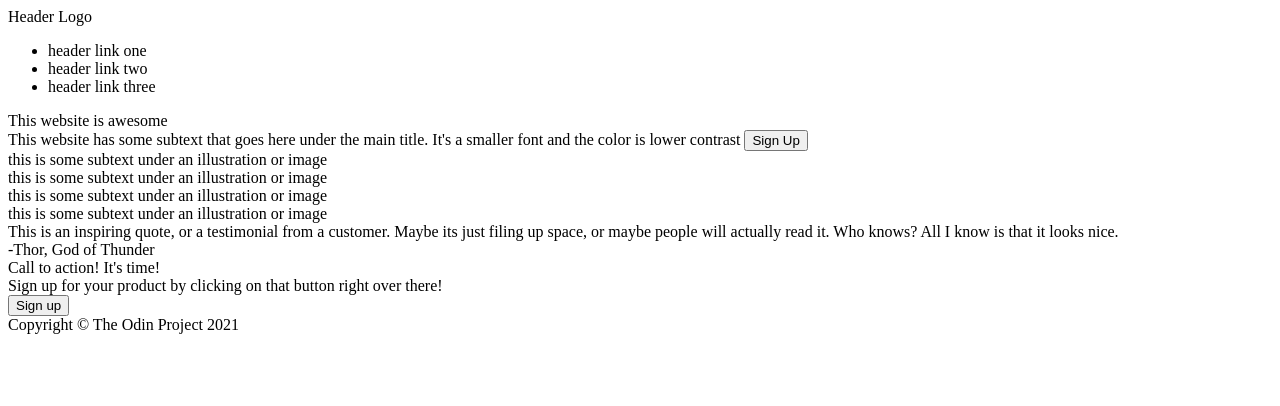
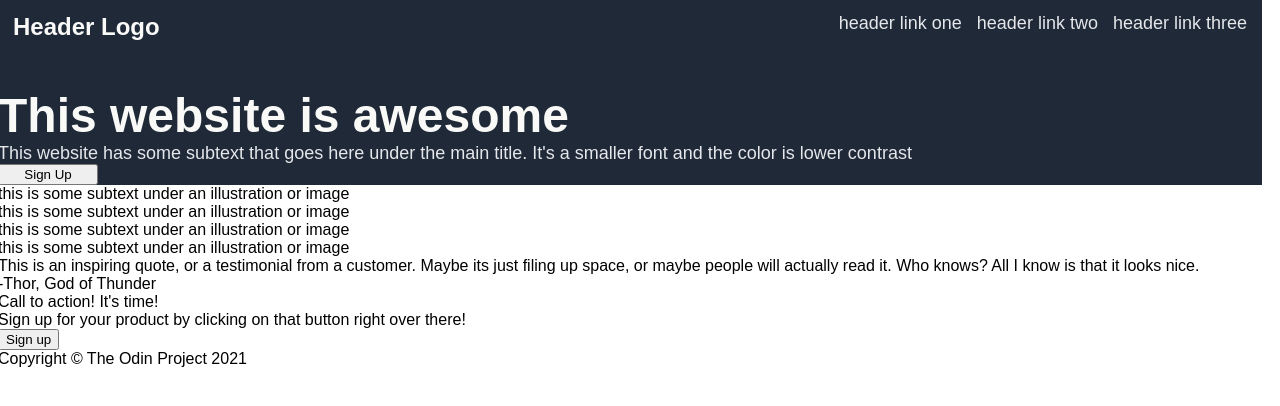
Before and after one commit to harryb94/landing-page, a plain HTML site: page index.html in a window 1280 px wide. Drawn offline with Linux system fonts and the light colour scheme.

Commit message:
Work on styles.css

```diff
--- a/index.html
+++ b/index.html
@@ -6,6 +6,7 @@
     <link rel="stylesheet" href="styles.css">
 </head>
 
+<div class="container">
 
 <header>
     <div class="header-logo">Header Logo</div>
@@ -70,3 +71,5 @@
     Copyright © The Odin Project 2021
 
 </footer>
+
+</div>
--- a/styles.css
+++ b/styles.css
@@ -0,0 +1,75 @@
+
+*{
+    font-family: Arial, Helvetica, sans-serif
+
+}
+
+.container {
+    display: flex;
+    flex-direction: column;
+    margin: -10px;
+    padding: 0px;
+    width: 100%;
+
+}
+
+ul {
+    list-style: none;
+    display: flex;
+    gap: 15px;
+    margin-top: 0;
+}
+
+header {
+display: flex;
+background-color: #1F2937;
+color: #E5E7EB;
+height: 60px;
+justify-content: space-between;
+padding: 15px;
+}
+
+.header-logo{
+    font-size: 24px;
+    color: #F9FAF8;
+    font-weight: bold;
+    margin-top: 0;
+}
+
+.header-links{
+    display: flex;
+    flex-direction: row;
+    font-size: 18px;
+    color: #E5E7EB;
+}
+
+body {
+    display: flex;
+}
+
+.one{
+    background-color: #1F2937;
+    color: #E5E7EB;
+    font-size: 18px;
+    display: flex;
+}
+
+.left button{
+    width: 100px;
+    height: 50%;
+}
+
+.left{
+    display: flex;
+    flex-direction: column;
+}
+
+.one .left .title{
+    font-size: 48px;
+    font-weight: bolder;
+    color: #F9FAF8;
+}
+
+footer {
+    display: flex;
+}
```
